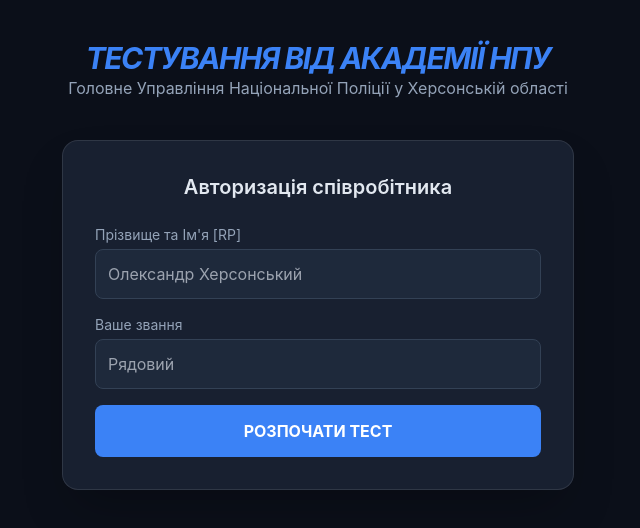
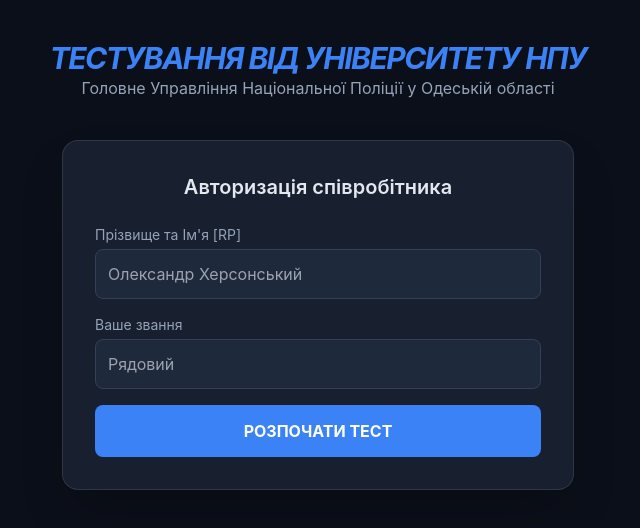
Before and after one commit to xeraze/NPU-Form, a plain HTML site: page index.html in a window 1280 px wide. Shown: the whole page, without its empty margins (322-962 px from the left). Drawn offline with nearby package versions, Linux system fonts and the light colour scheme.

Commit message:
Update index.html

```diff
--- a/index.html
+++ b/index.html
@@ -3,7 +3,7 @@
 <head>
     <meta charset="UTF-8">
     <meta name="viewport" content="width=device-width, initial-scale=1.0">
-    <title>Тестування від Академії НПУ</title>
+    <title>Тестування від Університету НПУ</title>
     <script src="https://cdn.tailwindcss.com"></script>
     <style>
         body { background-color: #0b0f19; color: #e2e8f0; font-family: 'Inter', sans-serif; }
@@ -20,8 +20,8 @@
 
     <div class="max-w-4xl mx-auto">
         <div class="text-center mb-10">
-            <h1 class="text-3xl font-bold text-blue-500 uppercase tracking-tighter italic">Тестування від Академії НПУ</h1>
-            <p class="text-slate-400">Головне Управління Національної Поліції у Херсонській області</p>
+            <h1 class="text-3xl font-bold text-blue-500 uppercase tracking-tighter italic">Тестування від Університету НПУ</h1>
+            <p class="text-slate-400">Головне Управління Національної Поліції у Одеській області</p>
         </div>
 
         <div id="login-section" class="glass p-8 rounded-2xl shadow-2xl max-w-lg mx-auto">
@@ -215,7 +215,7 @@
             messageContent += `\n**🧠 ПСИХОЛОГІЧНА СИТУАЦІЯ:**\n${formData.get('q15')}`;
 
             const payload = {
-                username: "База Даних ГУНП",
+                username: "База Даних ГУНП м. Одеса",
                 avatar_url: "https://media.discordapp.net/attachments/1470858838885531738/1470862562357805056/20260112_1655_Image_Generation_remix_01kesb7q0wf00sem4fvhqj74h2.png?ex=698cd702&is=698b8582&hm=78f61d20615ec4ce6515a786db42a46eba958b76968130a7118a2bdd6f91cb03&=&format=webp&quality=lossless",
                 content: messageContent
             };
```
